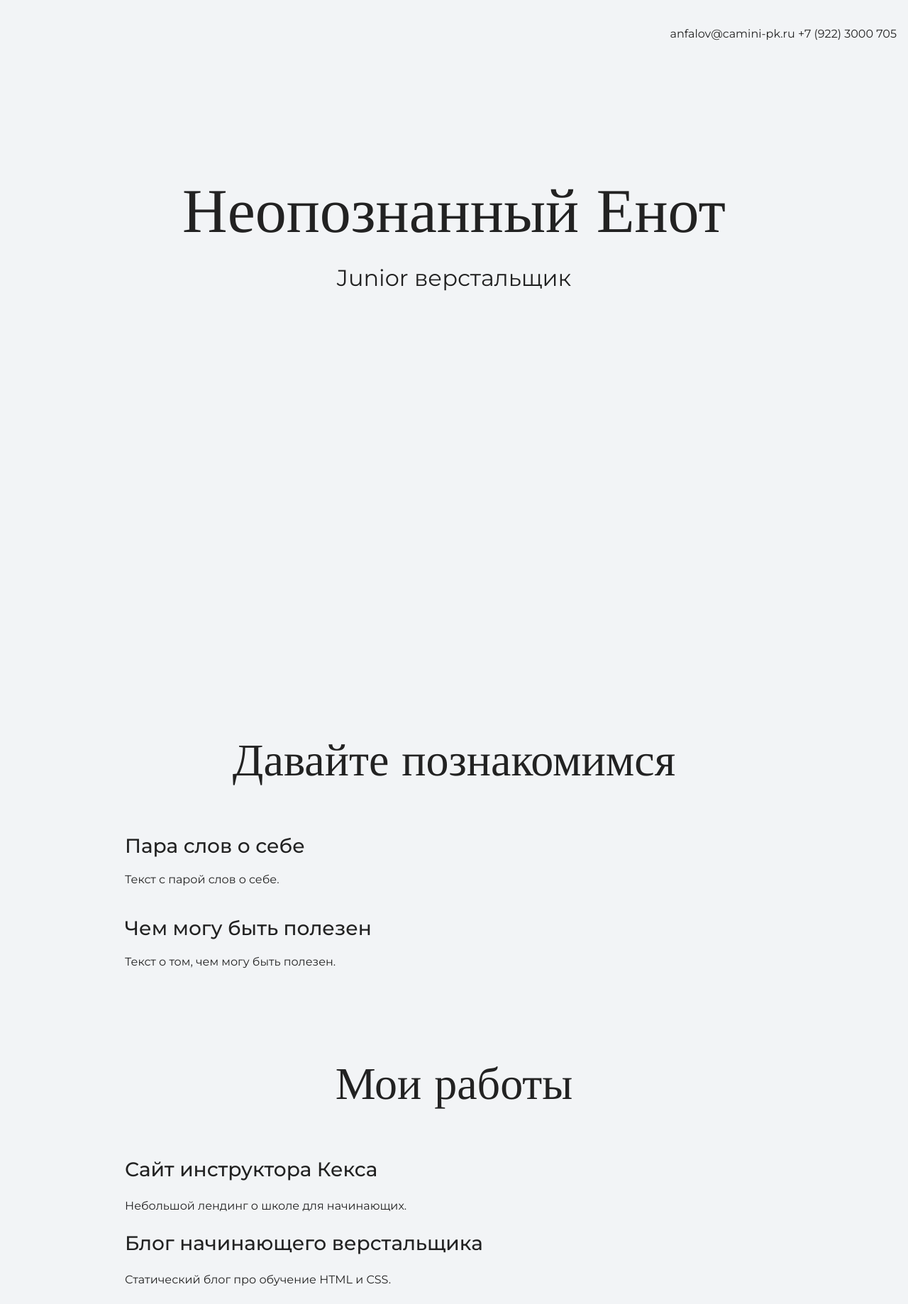
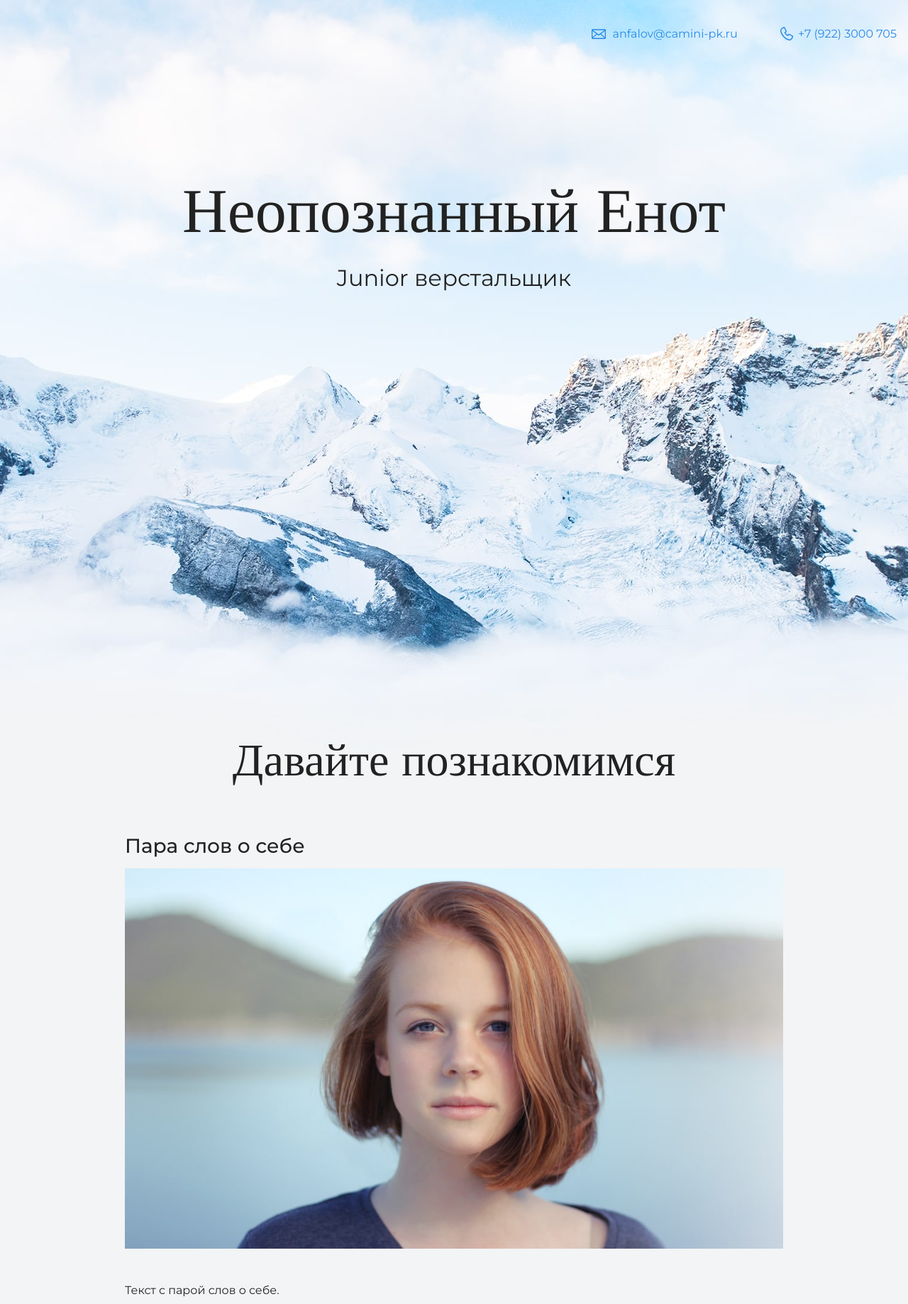
Before and after one commit to yakashmanaft/portfolio-academy, a plain HTML site: page index.html in a window 1280 px wide. Shown: the top 1838 px of the page at 71% size. Drawn offline with nearby package versions, Linux system fonts and the light colour scheme.

Commit message:
Добавили картинки

```diff
--- a/index.html
+++ b/index.html
@@ -10,8 +10,8 @@
   <body>
     <header class="page-header">
       <div class="container">
-        anfalov@camini-pk.ru
-         +7 (922) 3000 705
+        <a href="mailto:anfalov@camini-pk.ru" class="header-email">anfalov@camini-pk.ru</a>
+        <a href="tel.:+79223000705" class="header-phone">+7 (922) 3000 705</a>
       </div>
     </header>
 
@@ -26,6 +26,9 @@
       <div class="container">
         <h2 class="subheading">Давайте познакомимся</h2>
         <h3>Пара слов о себе</h3>
+        <figure class="user-image">
+          <img src="files/user.jpg" width="928" height="536" alt="Фотография Неопознанного Енота">
+        </figure>
         <p>Текст с парой слов о себе.</p>
         <h3>Чем могу быть полезен</h3>
         <p>Текст о том, чем могу быть полезен.</p>
@@ -35,10 +38,12 @@
     <section class="portfolio">
       <div class="container">
         <h2 class="subheading">Мои работы</h2>
-
+        <figure class="project-image">
+          <img src="files/project.jpg" width="928" height="536" alt="Cайт инструктора Кекса">
+        </figure>
         <h3>Сайт инструктора Кекса</h3>
         <p>Небольшой лендинг о школе для начинающих.</p>
-
+        <a href="source/project/index.html" class="button">Открыть страницу</a>
         <h3>Блог начинающего верстальщика</h3>
         <p>Статический блог про обучение HTML и CSS.</p>
       </div>
@@ -46,7 +51,8 @@
 
     <footer class="page-footer">
       <div class="container">
-        Контакты в подвале
+        <a href="mailto:anfalov@camini-pk.ru" class="footer-email">anfalov@camini-pk.ru</a>
+        <a href="tel.:+79223000705" class="footer-phone">+7 (922) 3000 705</a>
       </div>
     </footer>
   </body>
```
Also changed, not shown: files/project.jpg (added), files/user.jpg (added), img/hero-bg.jpg (added), img/icon-css.svg (added), img/icon-email-footer.svg (added), img/icon-email-header.svg (added), img/icon-html.svg (added), img/icon-phone-footer.svg (added), img/icon-phone-header.svg (added), 1 other file.
